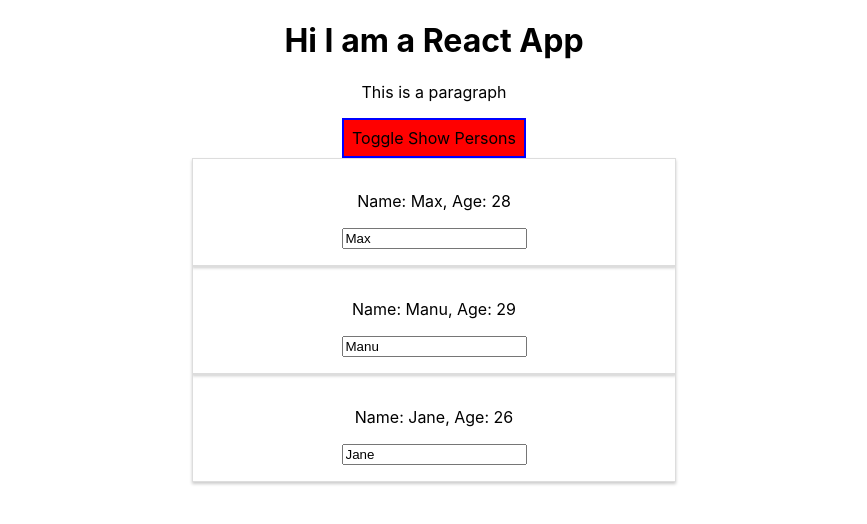
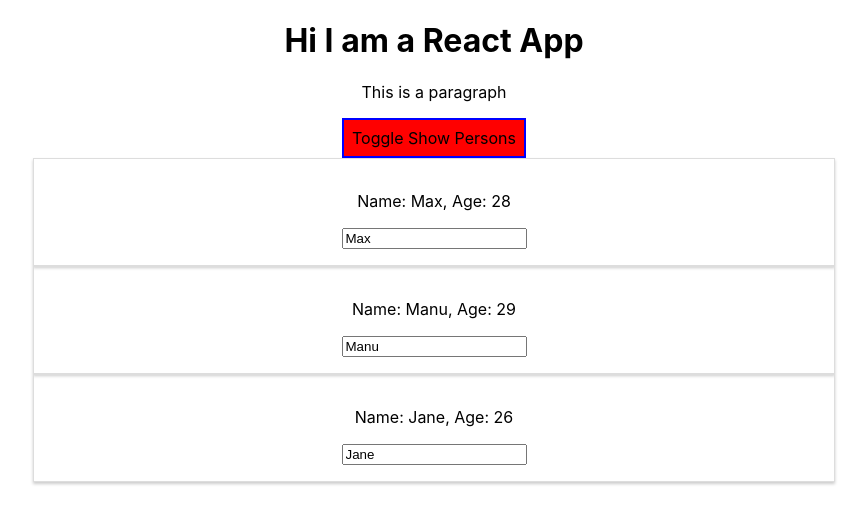
Before and after one commit to qpham01/react-complete-guide, a React (Create React App) app: page / in a window 1280 px wide. Both pictures are taken after a click on the button "Toggle Show Persons". Shown: the top 524 px of the page, without its empty margins (206-1073 px from the left). Built offline with nearby package versions, Linux system fonts and the light colour scheme.

Commit message:
Remove radium.

```diff
--- a/src/App.js
+++ b/src/App.js
@@ -1,6 +1,5 @@
 import React, { Component } from "react";
 import "./App.css";
-import Radium, { StyleRoot } from "radium";
 import Person from "./components/Person";
 
 // Component states should only be changed in a select few components that are containers, like the top-level App component.
@@ -65,17 +64,12 @@
       font: "inherit",
       border: "2px solid blue",
       padding: "8px",
-      cursor: "pointer",
-      ":hover": { backgroundColor: "lightgreen", color: "black" }
+      cursor: "pointer"
     };
 
     let persons = null;
     if (this.state.showPerson === true) {
       style.backgroundColor = "red";
-      style[":hover"] = {
-        backgroundColor: "salmon",
-        color: "white"
-      };
 
       persons = (
         <div>
@@ -117,7 +111,6 @@
 
     return (
       // To use advanced styles like media queries
-      <StyleRoot>
       <div className="App">
         <h1>Hi I am a React App</h1>
         <p className={classes.join(" ")}>This is a paragraph</p>
@@ -126,7 +119,6 @@
         </button>
         {persons}
       </div>
-      </StyleRoot>
     );
     // Above JSX code is compiled to JavaScript below.
     // return React.createElement(
@@ -137,4 +129,4 @@
   }
 }
 
-export default Radium(App);
+export default App;
--- a/src/components/Person.js
+++ b/src/components/Person.js
@@ -1,5 +1,4 @@
 import React from "react";
-import Radium from "radium";
 import "./Person.css";
 // Use functional component as much as possible.
 // Only use class component when there's state that can change
@@ -8,13 +7,8 @@
 // is set up where the value of the input is set to the name
 // and when the input is changed the name also changed with it.
 const person = props => {
-  const style = {
-    "@media (min-width: 500px)": {
-      width: "450px"
-    }
-  };
   return (
-    <div className="Person" style={style} onClick={props.click}>
+    <div className="Person" onClick={props.click}>
       <p>
         Name: {props.name}, Age: {props.age}
       </p>
@@ -24,4 +18,4 @@
   );
 };
 
-export default Radium(person);
+export default person;
```
Lines whose indentation alone changed are shown as unchanged.
